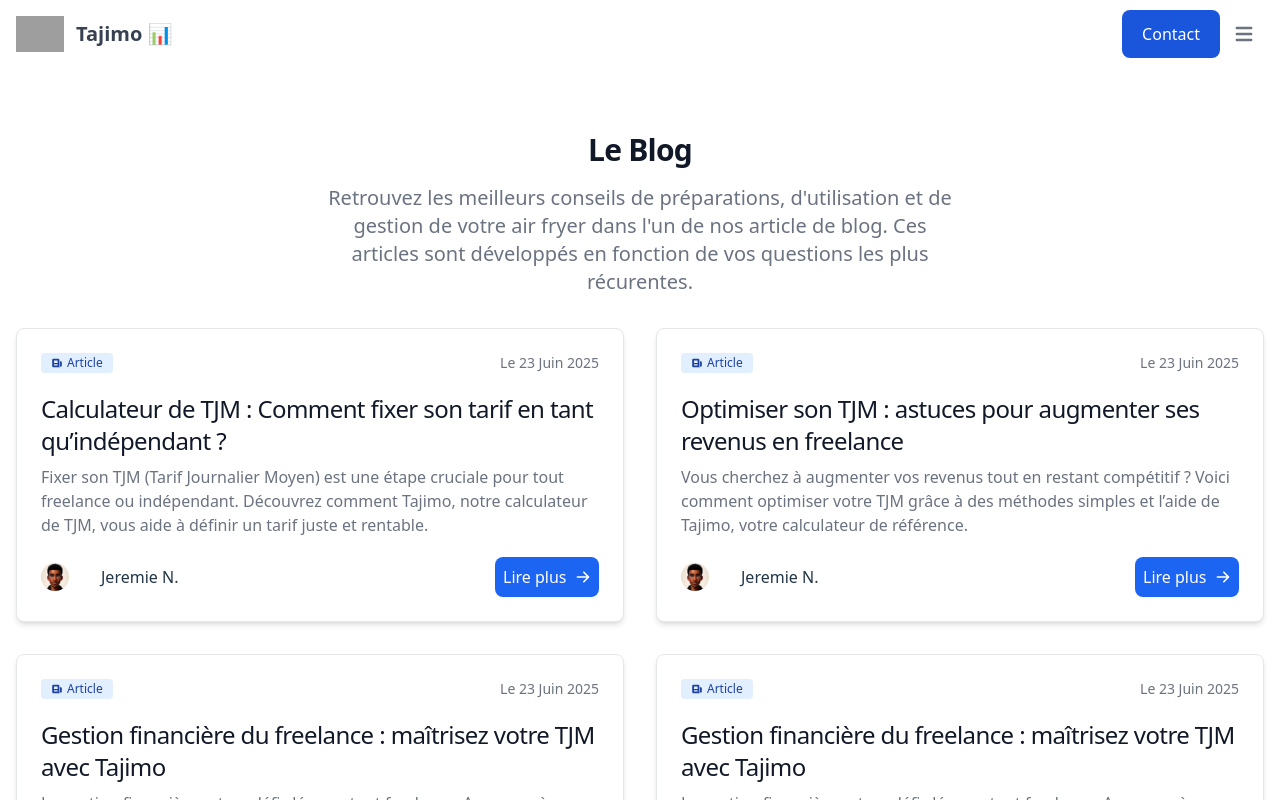
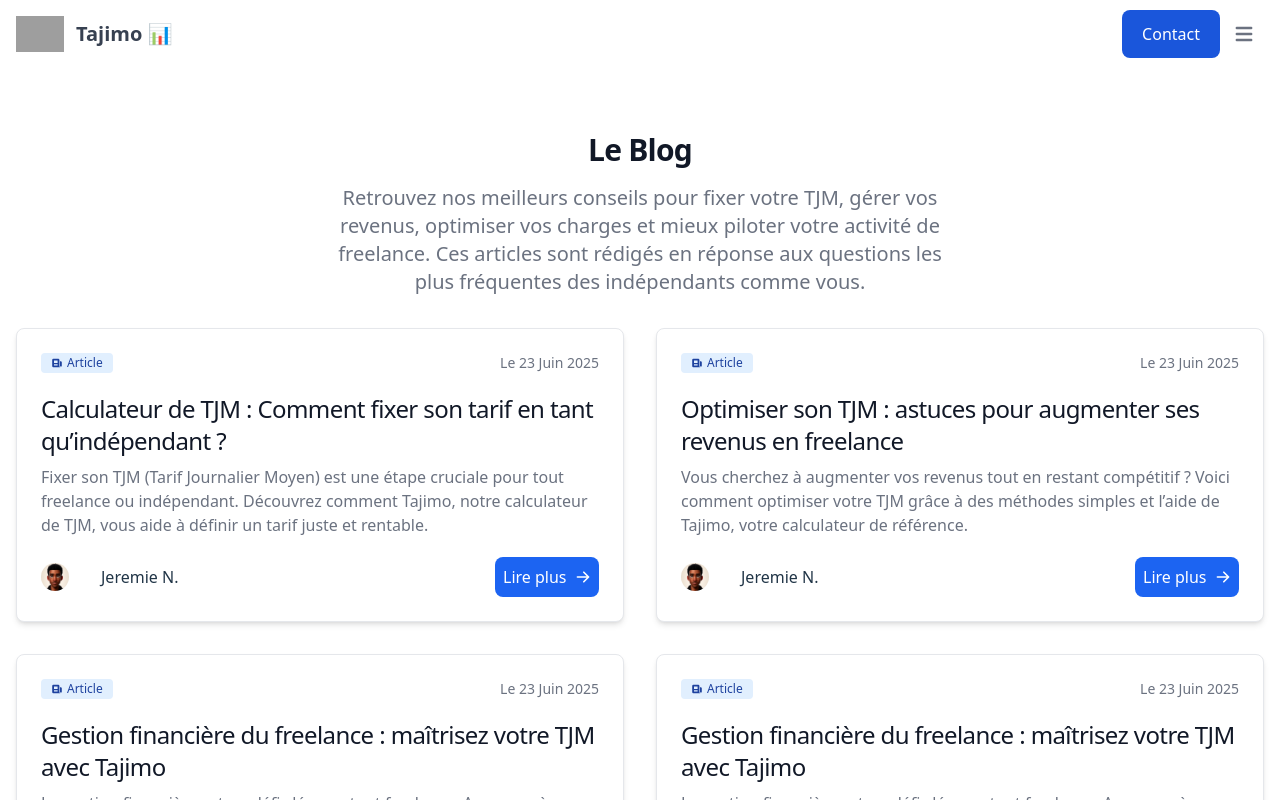
Before and after one commit to JeremieN6/TJMCalculator, a Vue app: page /blog in a window 1280 px wide. Shown: the top 800 px of the page. Built offline with nearby package versions, Linux system fonts and the light colour scheme; grey boxes are pictures that could not be loaded.

Commit message:
Maj: Sous titre page blog principal

```diff
--- a/src/components/Blog/Blog.vue
+++ b/src/components/Blog/Blog.vue
@@ -3,7 +3,7 @@
   <div class="py-8 px-4 mx-auto max-w-screen-xl lg:py-16 lg:px-6">
       <div class="mx-auto max-w-screen-sm text-center lg:mb-16 mb-8">
           <h2 class="mb-4 text-3xl lg:text-4xl tracking-tight font-extrabold text-gray-900 dark:text-white">Le Blog</h2>
-          <p class="font-light text-gray-500 sm:text-xl dark:text-gray-400">Retrouvez les meilleurs conseils de préparations, d'utilisation et de gestion de votre air fryer dans l'un de nos article de blog. Ces articles sont développés en fonction de vos questions les plus récurentes.</p>
+          <p class="font-light text-gray-500 sm:text-xl dark:text-gray-400">Retrouvez nos meilleurs conseils pour fixer votre TJM, gérer vos revenus, optimiser vos charges et mieux piloter votre activité de freelance. Ces articles sont rédigés en réponse aux questions les plus fréquentes des indépendants comme vous.</p>
       </div>
       <div class="grid gap-8 lg:grid-cols-2">
           <article v-for="article in articles" :key="article.slug" class="p-6 bg-white rounded-lg border border-gray-200 shadow-md dark:bg-gray-800 dark:border-gray-700">
```
